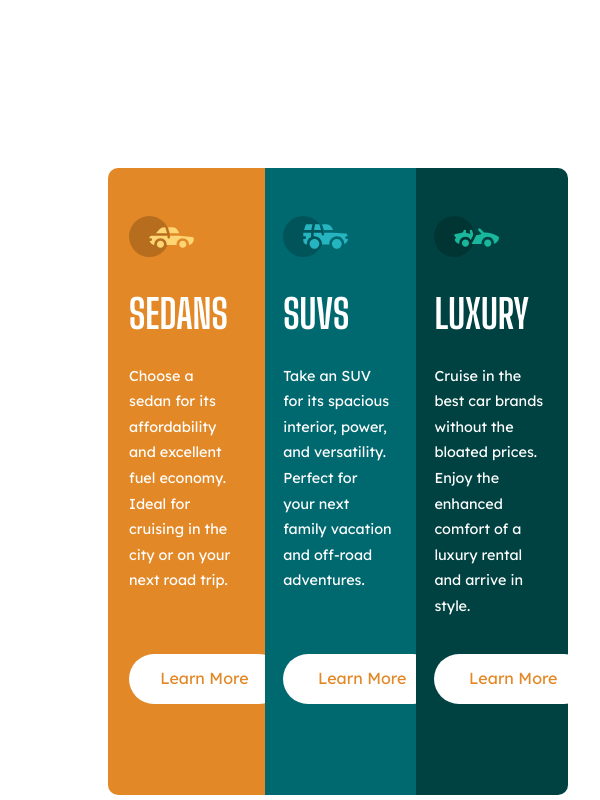
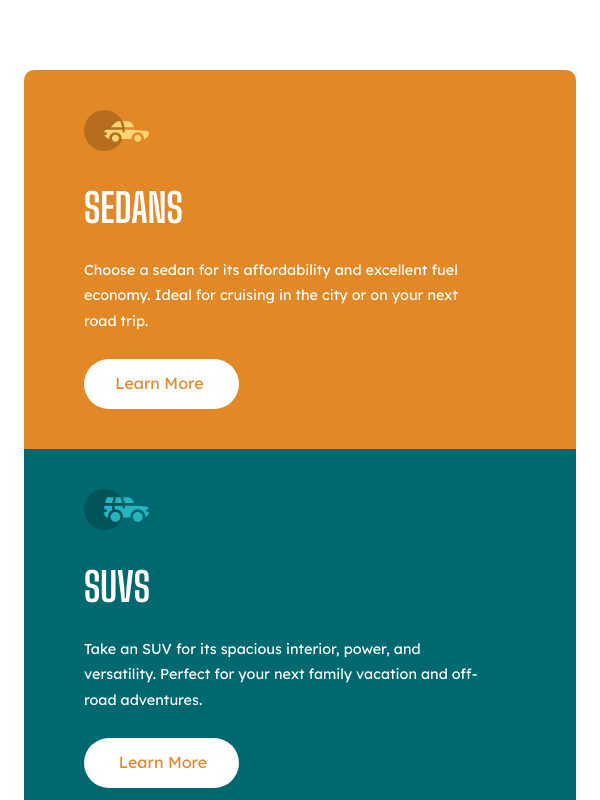
Before and after one commit to guiiarantes1/responsividade-test-1, a plain HTML site: page index.html in a window 600 px wide. Shown: the top 800 px of the page. Drawn offline with Linux system fonts and the light colour scheme.

Commit message:
responsividade mobile

```diff
--- a/style.css
+++ b/style.css
@@ -148,3 +148,77 @@ body {
     padding: 6px 0 6px 0;
   color: var(--bright-orange);
 }
+
+
+@media (min-width: 768px) and (max-width: 1024px){
+    .container {
+        padding: 22vh 8vw 0 8vw;
+      }
+      .sedans {
+        padding: 3vh 3.5vw;
+      }
+      .sedanButton {
+        margin-top: 30px;
+      }
+      .suvs {
+        padding: 3vh 3.5vw;
+      }
+      .suvsButton {
+        margin-top: 30px;
+      }
+      .luxury {
+        padding: 3vh 3.5vw;
+      }
+      .luxuryButton {
+        margin-top: 30px;
+      }
+
+}
+
+
+@media (min-width: 425px) and (max-width: 767px){
+    .container {
+        display: flex;
+        flex-direction: column;
+        justify-content: center !important;
+        align-items: center !important;
+        margin: 70px auto !important;
+        color: white;
+        padding: 0;
+
+      }
+      .sedans {
+        display: flex;
+        flex-direction: column;
+        border-radius: 10px 10px 0 0;
+        width: 72%;
+        padding: 5vh 10vw;
+      }
+      .sedanButton {
+        margin-top: 25px;
+      }
+      .suvs {
+        display: flex;
+        flex-direction: column;
+          width: 72%;
+        padding: 5vh 10vw;
+      }
+      .suvsButton {
+        margin-top: 25px;
+      }
+      .luxury {
+        display: flex;
+        flex-direction: column;
+        border-radius: 0 0 10px 10px ;
+        width: 72%;
+        padding: 5vh 10vw;
+      }
+      .luxuryButton {
+        margin-top: 25px;
+      }
+}
+
+
+@media (max-width: 424px){
+
+}
```
